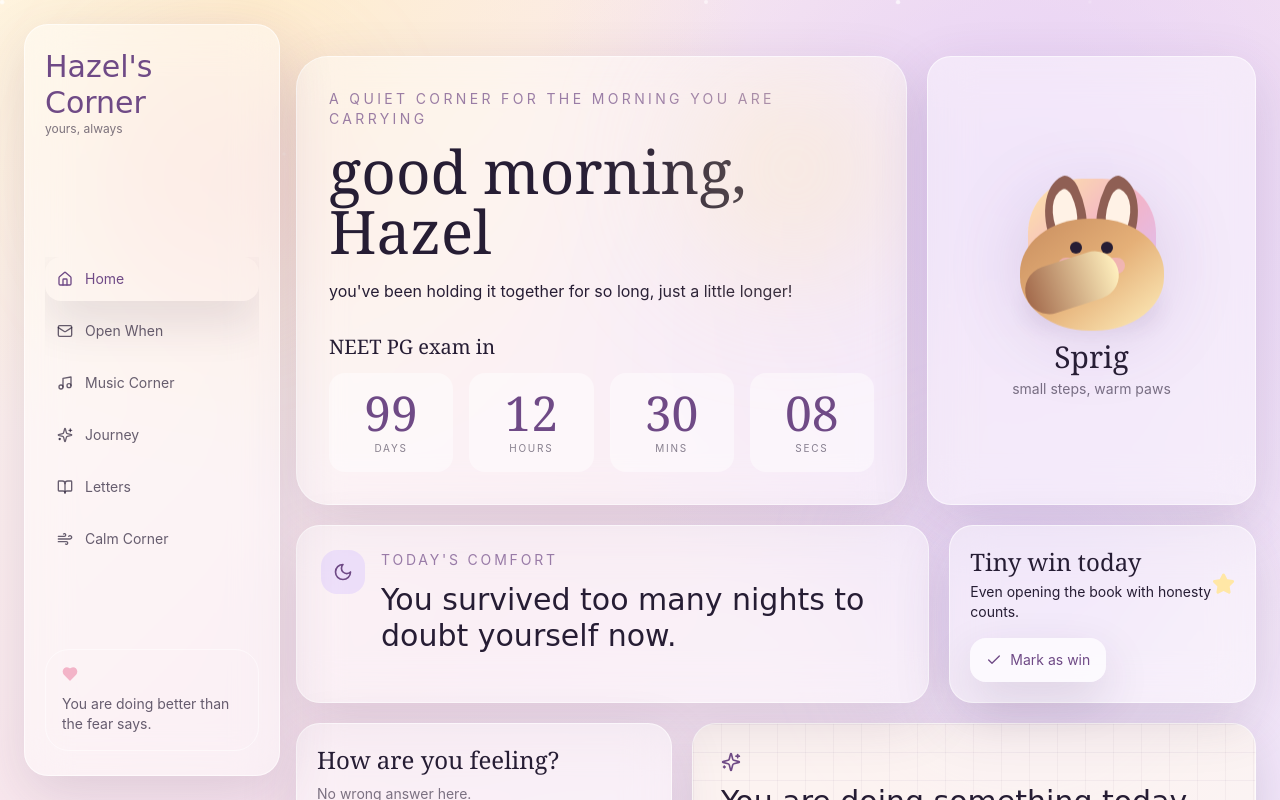
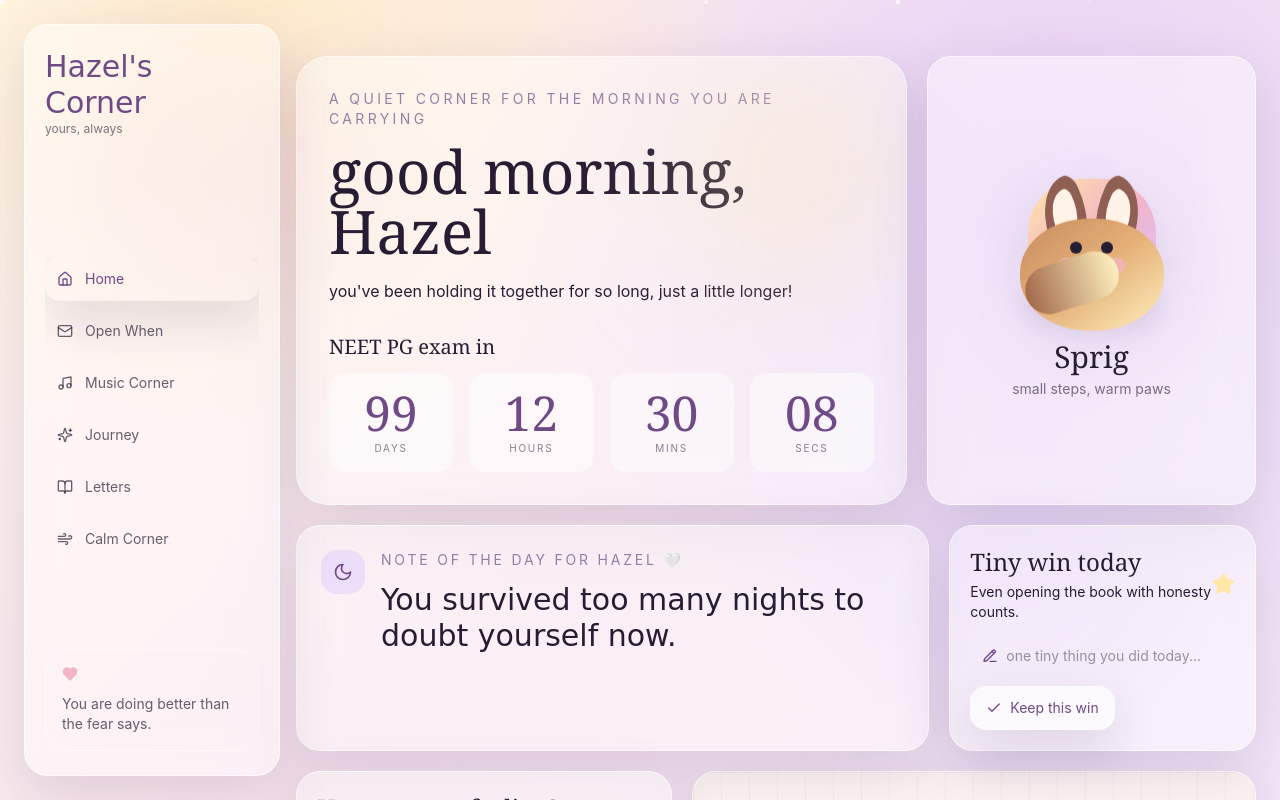
Before and after one commit to hrishithub/Hazels-Corner, a Next.js app: page / in a window 1280 px wide. Shown: the top 800 px of the page. Built offline with nearby package versions, Linux system fonts and the light colour scheme.

Commit message:
Changes in tiny win section

```diff
--- a/app/page.tsx
+++ b/app/page.tsx
@@ -39,7 +39,7 @@ export default function HomePage() {
               <Moon className="h-5 w-5" />
             </span>
             <div>
-              <p className="text-sm uppercase tracking-[0.2em] text-plum/70">today&apos;s comfort</p>
+              <p className="text-sm uppercase tracking-[0.2em] text-plum/70"> note of the day for Hazel 🤍</p>
               <p className="mt-3 font-hand text-2xl leading-relaxed text-ink sm:text-3xl">{message}</p>
             </div>
           </div>
--- a/components/home/MoodCheckIn.tsx
+++ b/components/home/MoodCheckIn.tsx
@@ -3,6 +3,7 @@
 import { useMemo } from "react";
 import { Cloud, CloudRain, Heart, Moon, Sparkles } from "lucide-react";
 import { useLocalStorage } from "@/lib/storage";
+import { getIstDateKey } from "@/lib/time";
 
 const moods = [
   {
@@ -38,7 +39,7 @@ const moods = [
 ];
 
 export function MoodCheckIn() {
-  const today = new Date().toISOString().slice(0, 10);
+  const today = getIstDateKey();
   const [moodLog, setMoodLog] = useLocalStorage<Record<string, string>>("hazel:mood-checkins", {});
   const selected = moodLog[today];
   const selectedMood = useMemo(() => moods.find((mood) => mood.id === selected), [selected]);
--- a/components/home/TinyWin.tsx
+++ b/components/home/TinyWin.tsx
@@ -1,12 +1,42 @@
 "use client";
 
-import { Check, Star } from "lucide-react";
+import { Check, PencilLine, Star } from "lucide-react";
+import { FormEvent, useEffect, useState } from "react";
 import { useLocalStorage } from "@/lib/storage";
+import { getIstDateKey, getPreviousIstDateKey } from "@/lib/time";
+
+type TinyWinEntry = {
+  text: string;
+  savedAt: string;
+};
 
 export function TinyWin() {
-  const today = new Date().toISOString().slice(0, 10);
-  const [wins, setWins] = useLocalStorage<Record<string, boolean>>("hazel:tiny-wins", {});
-  const done = Boolean(wins[today]);
+  const today = getIstDateKey();
+  const yesterday = getPreviousIstDateKey();
+  const [wins, setWins] = useLocalStorage<Record<string, TinyWinEntry | boolean>>("hazel:tiny-wins", {});
+  const todayWin = wins[today];
+  const yesterdayWin = wins[yesterday];
+  const savedText = typeof todayWin === "object" ? todayWin.text : "";
+  const yesterdayText =
+    typeof yesterdayWin === "object" ? yesterdayWin.text : yesterdayWin ? "I showed up gently today." : "";
+  const done = Boolean(todayWin);
+  const [draft, setDraft] = useState(savedText);
+
+  useEffect(() => {
+    setDraft(savedText);
+  }, [savedText]);
+
+  function saveWin(event: FormEvent<HTMLFormElement>) {
+    event.preventDefault();
+    const text = draft.trim() || "I showed up gently today.";
+    setWins({
+      ...wins,
+      [today]: {
+        text,
+        savedAt: new Date().toISOString()
+      }
+    });
+  }
 
   return (
     <div className="glass rounded-[1.5rem] p-5">
@@ -17,15 +47,44 @@ export function TinyWin() {
         </div>
         <Star className="h-7 w-7 fill-butter text-butter" />
       </div>
+
+      <form onSubmit={saveWin}>
+        <label className="sr-only" htmlFor="tiny-win">
+          Write a tiny win
+        </label>
+        <div className="flex items-center gap-2 rounded-2xl bg-white/48 px-3 py-2">
+          <PencilLine className="h-4 w-4 shrink-0 text-plum" />
+          <input
+            className="min-w-0 flex-1 bg-transparent text-sm text-ink placeholder:text-ink/45 focus:outline-none"
+            id="tiny-win"
+            maxLength={90}
+            onChange={(event) => setDraft(event.target.value)}
+            placeholder="one tiny thing you did today..."
+            value={draft}
+          />
+        </div>
         <button
-        className={`inline-flex h-11 items-center gap-2 rounded-2xl px-4 text-sm shadow-soft transition ${
+          className={`mt-3 inline-flex h-11 items-center gap-2 rounded-2xl px-4 text-sm shadow-soft transition ${
             done ? "bg-plum text-white" : "bg-white/70 text-plum hover:bg-white"
           }`}
-        onClick={() => setWins({ ...wins, [today]: !done })}
+          type="submit"
         >
           <Check className="h-4 w-4" />
-        {done ? "Held gently" : "Mark as win"}
+          {done ? "Saved softly" : "Keep this win"}
         </button>
+      </form>
+
+      {done && (
+        <div className="mt-4 rounded-2xl bg-white/38 p-3 text-sm leading-6 text-ink/68">
+          <span className="font-medium text-plum">Today&apos;s tiny win:</span> {savedText || "I showed up gently today."}
+        </div>
+      )}
+
+      {!done && yesterdayText && (
+        <div className="mt-4 rounded-2xl bg-white/38 p-3 text-sm leading-6 text-ink/68">
+          <span className="font-medium text-plum">Yesterday, you still showed up:</span> {yesterdayText}
+        </div>
+      )}
     </div>
   );
 }
--- a/lib/time.ts
+++ b/lib/time.ts
@@ -42,6 +42,19 @@ export function getIstMood(now = new Date()) {
   return getMoodByHour(getIstHour(now));
 }
 
+export function getIstDateKey(now = new Date()) {
+  return new Intl.DateTimeFormat("en-CA", {
+    timeZone: "Asia/Kolkata",
+    year: "numeric",
+    month: "2-digit",
+    day: "2-digit"
+  }).format(now);
+}
+
+export function getPreviousIstDateKey(now = new Date()) {
+  return getIstDateKey(new Date(now.getTime() - 86_400_000));
+}
+
 export function getRhythmGreeting(mood: string) {
   if (mood === "morning") {
     return {
--- a/next.config.ts
+++ b/next.config.ts
@@ -1,6 +1,7 @@
 import type { NextConfig } from "next";
 
 const nextConfig: NextConfig = {
+  devIndicators: false,
   images: {
     remotePatterns: [
       {
```
Lines whose indentation alone changed are shown as unchanged.
